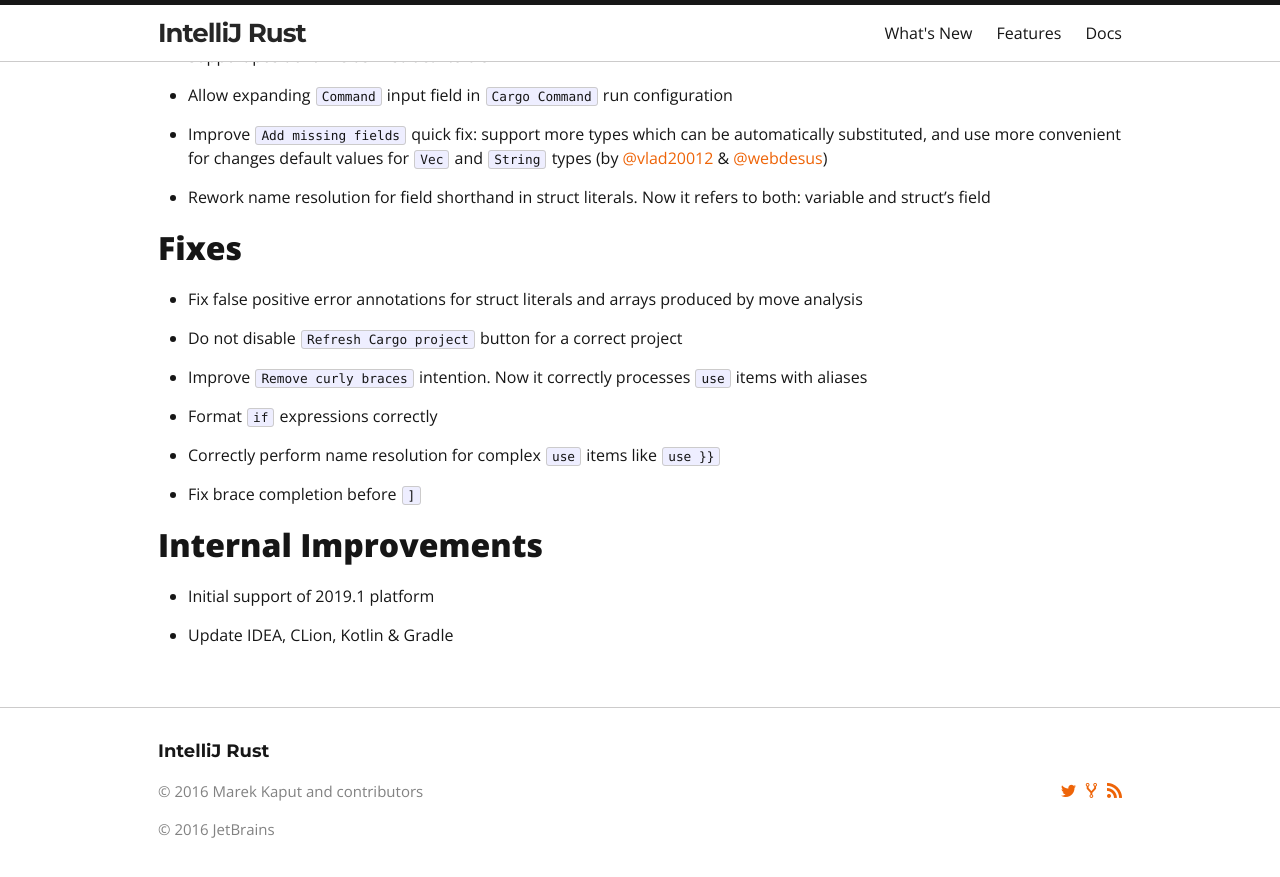
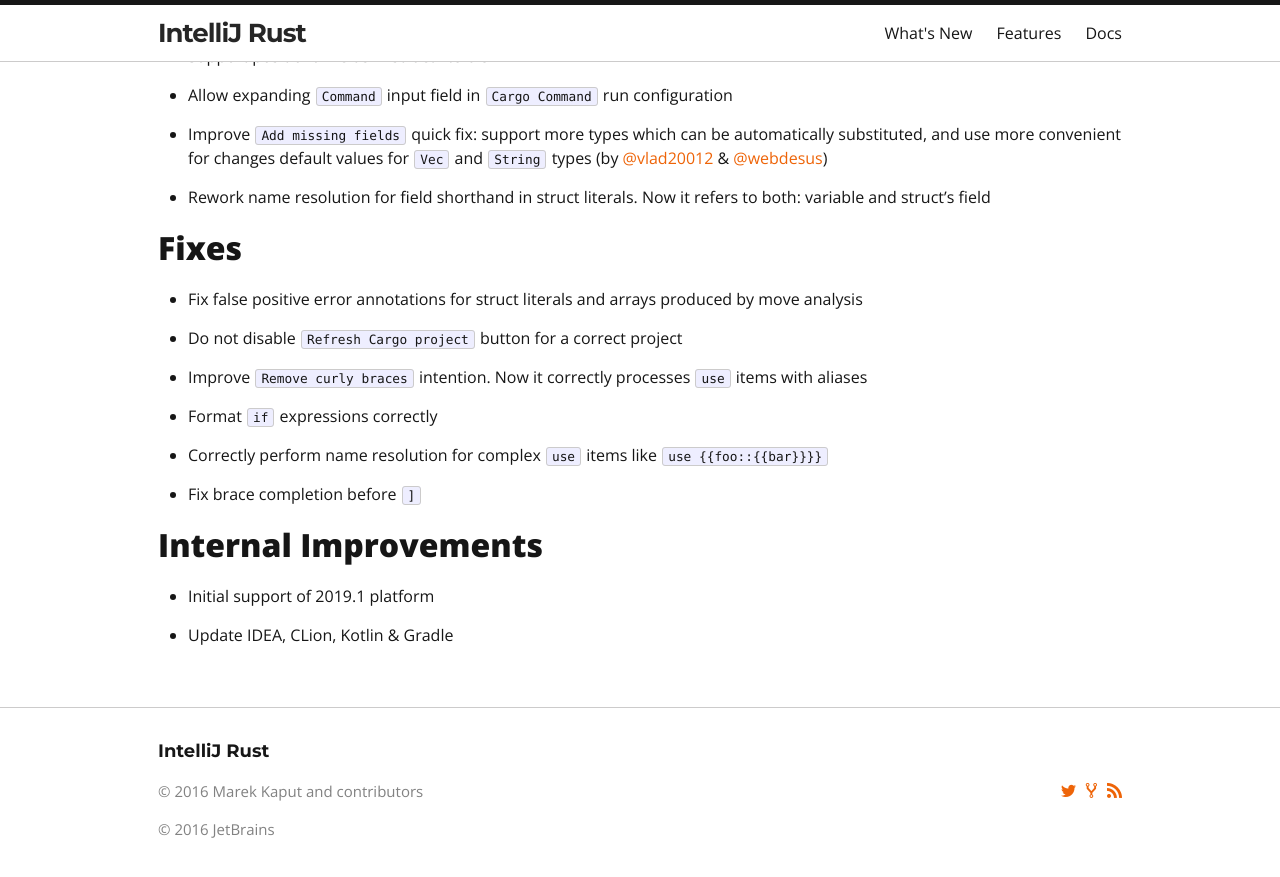
Before and after one commit to intellij-rust/intellij-rust.github.io, a Jekyll site: the page built from _posts/2018-12-25-changelog-89.markdown, in a window 1280 px wide and 900 px high, scrolled down 597 px. Shown: the top 877 px of the window. Built offline with Jekyll 4.4.1, drawn with Linux system fonts in a browser that asks for light colours; nearby versions of some CDN libraries; emoji names are drawn with the system emoji font; some web fonts are replaced; some of the changed lines change nothing that is shown.

Commit message:
escape double curly braces in code blocks

```diff
--- a/_posts/2018-12-25-changelog-89.markdown
+++ b/_posts/2018-12-25-changelog-89.markdown
@@ -47,7 +47,7 @@
 
 * Format `if` expressions correctly
 
-* Correctly perform name resolution for complex `use` items like `use {{foo::{{bar}}}}`
+* Correctly perform name resolution for complex `use` items like {% raw %}`use {{foo::{{bar}}}}`{% endraw %}
 
 * Fix brace completion before `]`
 
```
